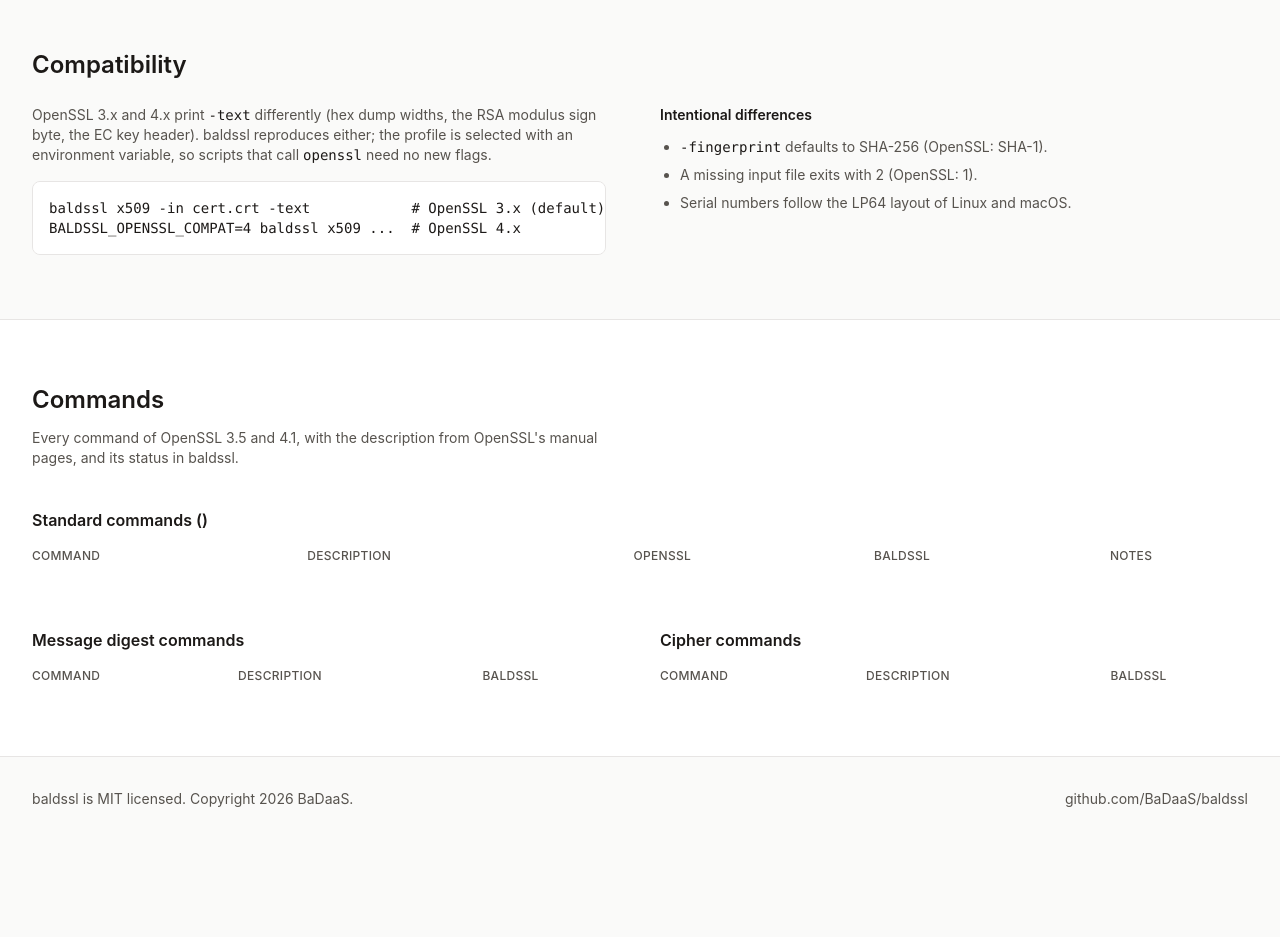
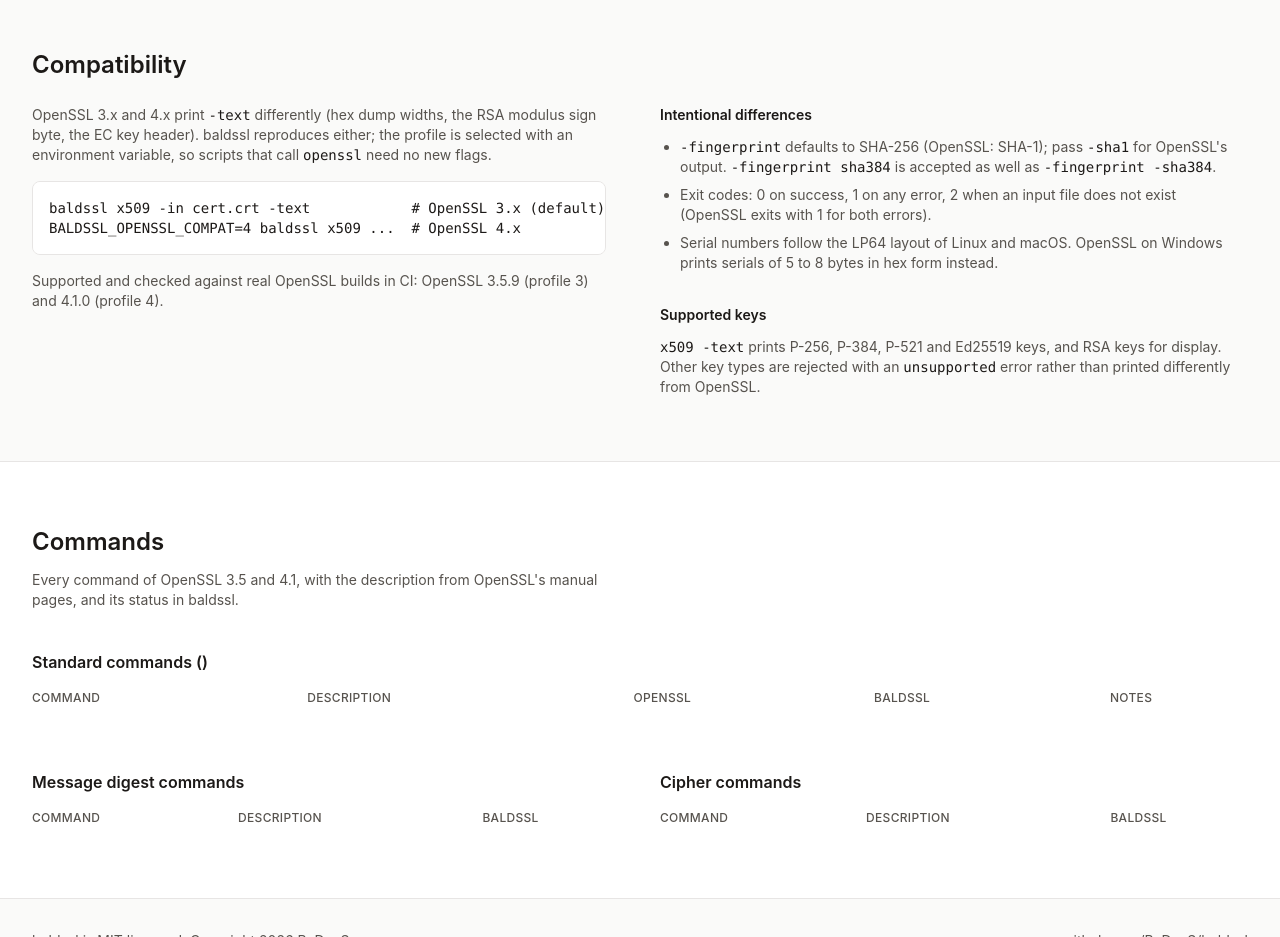
Before and after one commit to BaDaaS/baldssl, a website built with Vite: page website/index.html in a window 1280 px wide. Shown: the part 1200-2137 px from the top of the page. Before the commit the page ends 2041 px from the top, so only its background shows below. Built offline with nearby package versions, Linux system fonts and the light colour scheme.

Commit message:
website: add the full differences from OpenSSL and the supported keys

```diff
--- a/website/index.html
+++ b/website/index.html
@@ -142,6 +142,10 @@ baldssl x509 -in cert.crt -noout -text</code></pre>
                 class="mt-4 overflow-x-auto rounded-lg border border-border bg-surface p-4 font-mono text-sm text-foreground"
               ><code>baldssl x509 -in cert.crt -text            # OpenSSL 3.x (default)
 BALDSSL_OPENSSL_COMPAT=4 baldssl x509 ...  # OpenSSL 4.x</code></pre>
+              <p class="mt-4">
+                Supported and checked against real OpenSSL builds in CI: OpenSSL
+                3.5.9 (profile 3) and 4.1.0 (profile 4).
+              </p>
             </div>
             <div class="max-w-prose text-sm text-muted">
               <h3 class="font-semibold text-foreground">
@@ -150,13 +154,35 @@ BALDSSL_OPENSSL_COMPAT=4 baldssl x509 ...  # OpenSSL 4.x</code></pre>
               <ul class="mt-3 list-disc space-y-2 pl-5">
                 <li>
                   <code class="font-mono text-foreground">-fingerprint</code>
-                  defaults to SHA-256 (OpenSSL: SHA-1).
+                  defaults to SHA-256 (OpenSSL: SHA-1); pass
+                  <code class="font-mono text-foreground">-sha1</code> for
+                  OpenSSL's output.
+                  <code class="font-mono text-foreground"
+                    >-fingerprint sha384</code
+                  >
+                  is accepted as well as
+                  <code class="font-mono text-foreground"
+                    >-fingerprint -sha384</code
+                  >.
                 </li>
-                <li>A missing input file exits with 2 (OpenSSL: 1).</li>
+                <li>
+                  Exit codes: 0 on success, 1 on any error, 2 when an input file
+                  does not exist (OpenSSL exits with 1 for both errors).
+                </li>
                 <li>
                   Serial numbers follow the LP64 layout of Linux and macOS.
+                  OpenSSL on Windows prints serials of 5 to 8 bytes in hex form
+                  instead.
                 </li>
               </ul>
+              <h3 class="mt-8 font-semibold text-foreground">Supported keys</h3>
+              <p class="mt-3">
+                <code class="font-mono text-foreground">x509 -text</code>
+                prints P-256, P-384, P-521 and Ed25519 keys, and RSA keys for
+                display. Other key types are rejected with an
+                <code class="font-mono text-foreground">unsupported</code>
+                error rather than printed differently from OpenSSL.
+              </p>
             </div>
           </div>
         </div>
```
